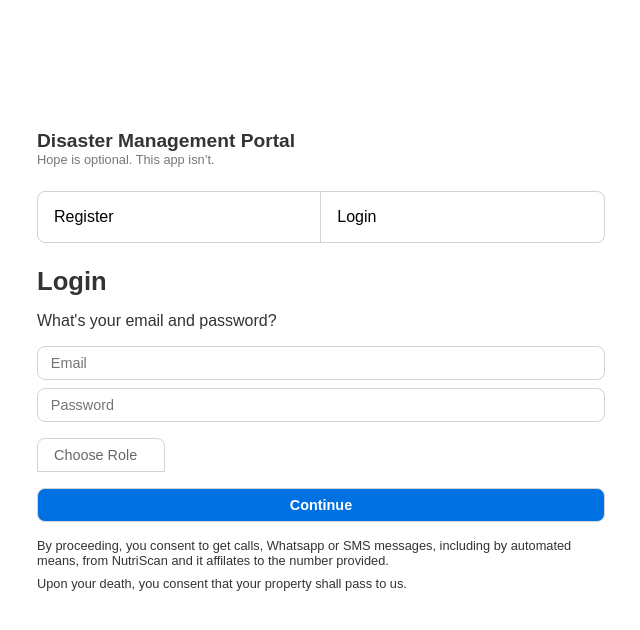
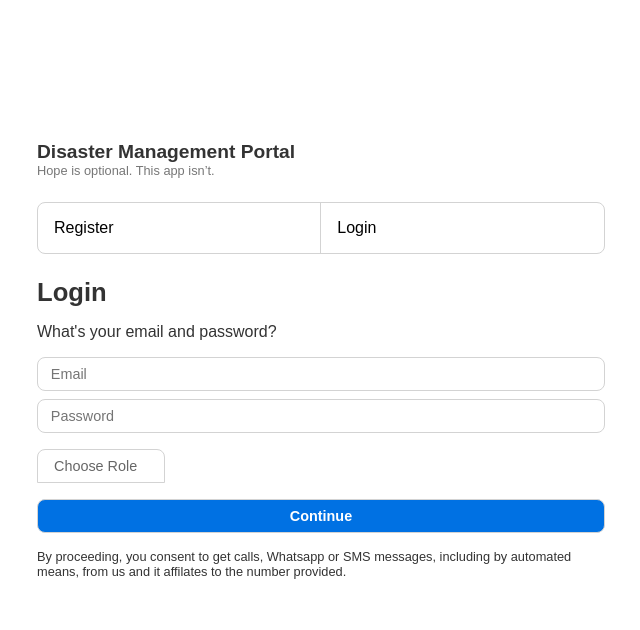
Before and after one commit to priyanshu16095/disaster-management, a React (Vite) app: page /auth in a window 1280 px wide. Shown: the top 630 px of the page, without its empty margins (319-959 px from the left). Built offline with nearby package versions, Linux system fonts and the light colour scheme; a web font is replaced by a local one.

Commit message:
Remove unecessary line

```diff
--- a/src/pages/Auth.jsx
+++ b/src/pages/Auth.jsx
@@ -19,10 +19,7 @@ function Register({ handleRegister }) {
             </div>
             <DropDown />
             <button onClick={handleRegister}>Continue</button>
-            <div className="flex-v gap-sm">
-                <p className="font-xsm">By proceeding, you consent to get calls, Whatsapp or SMS messages, including by automated means, from NutriScan and it affilates to the number provided.</p>
-                <p className="font-xsm">Upon your death, you consent that your property shall pass to us.</p>
-            </div>
+            <p className="font-xsm">By proceeding, you consent to get calls, Whatsapp or SMS messages, including by automated means, from us and it affilates to the number provided.</p>
         </div>
     )
 }
@@ -37,10 +34,7 @@ function Login({ handleLogin }) {
             </div>
             <DropDown />
             <button onClick={handleLogin}>Continue</button>
-            <div className="flex-v gap-sm">
-                <p className="font-xsm">By proceeding, you consent to get calls, Whatsapp or SMS messages, including by automated means, from NutriScan and it affilates to the number provided.</p>
-                <p className="font-xsm">Upon your death, you consent that your property shall pass to us.</p>
-            </div>
+            <p className="font-xsm">By proceeding, you consent to get calls, Whatsapp or SMS messages, including by automated means, from us and it affilates to the number provided.</p>
         </div>
     )
 }
```
